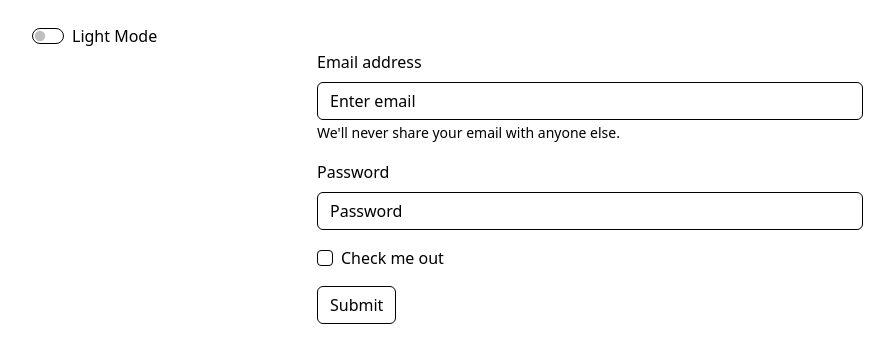
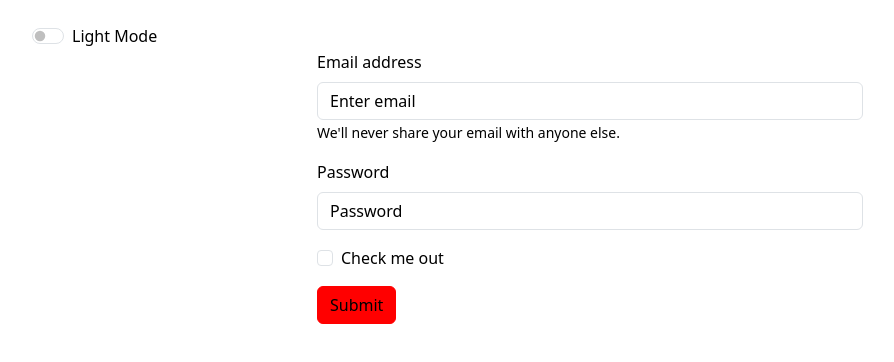
Before and after one commit to suraj-singh-c247/react-bootstrap-theme, a React (Vite) app: page / in a window 1280 px wide. Shown: the top 362 px of the page, without its empty margins (50-944 px from the left). Built offline with nearby package versions, Linux system fonts and the light colour scheme.

Commit message:
update:remove duplicate code

```diff
--- a/src/styles/bootstrap-custom.scss
+++ b/src/styles/bootstrap-custom.scss
@@ -60,25 +60,6 @@ $dark-body-bg: #0f172a;
   }
 }
 
-// Force all text and components to inherit dark mode colors
-body {
-  color: var(--bs-text-color) !important;
-  background-color: var(--bs-body-bg) !important;
-
-  * {
-    color: inherit !important;
-    background-color: inherit !important;
-    border-color: inherit !important;
-  }
-
-  input::placeholder,
-  textarea::placeholder,
-  select::placeholder {
-    color: var(--bs-text-color) !important;
-    opacity: 1;
-  }
-}
-
 // Generate utility classes for dark mode
 @each $name, $value in $dark-theme-colors {
   @if $name != text {
@@ -112,12 +93,6 @@ body {
   color: var(--bs-text-color) !important;
   background-color: var(--bs-body-bg) !important;
 
-  * {
-    color: inherit !important;
-    background-color: inherit !important;
-    border-color: inherit !important;
-  }
-
   input::placeholder,
   textarea::placeholder,
   select::placeholder {
```
